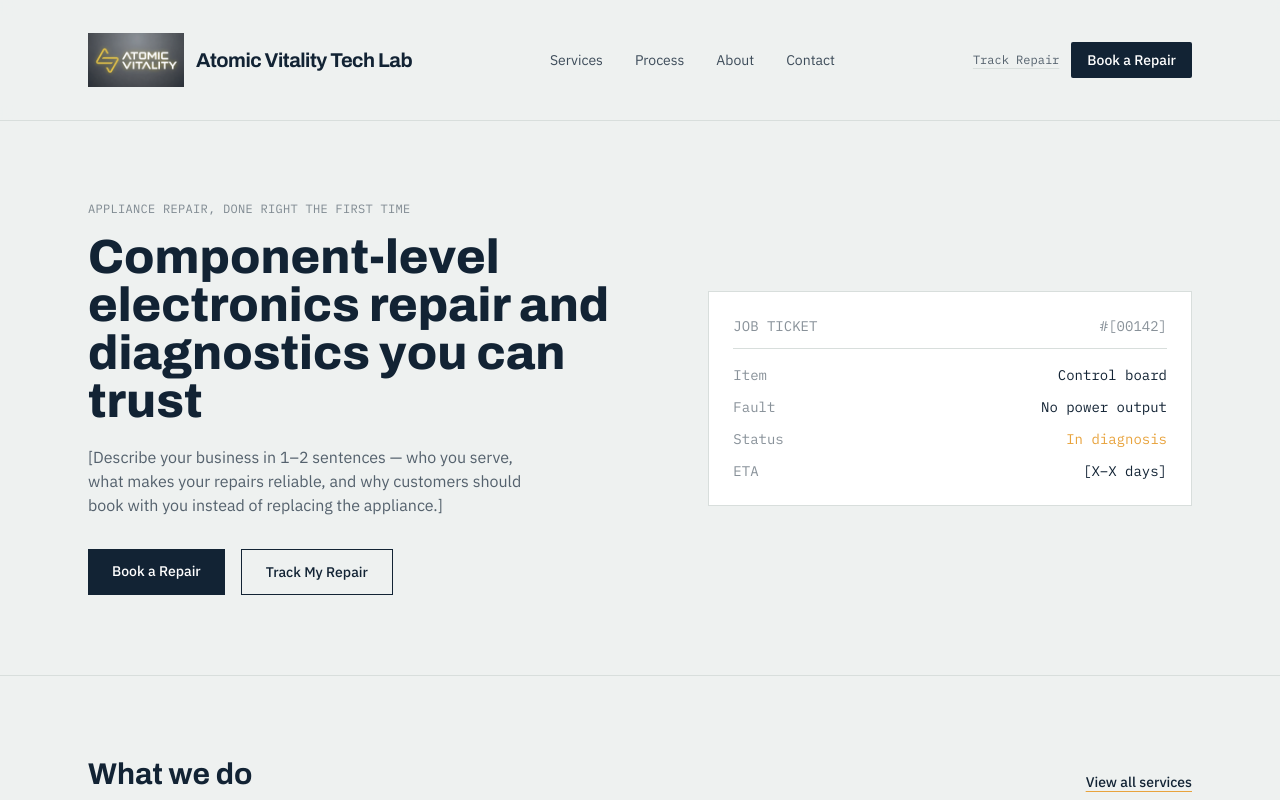
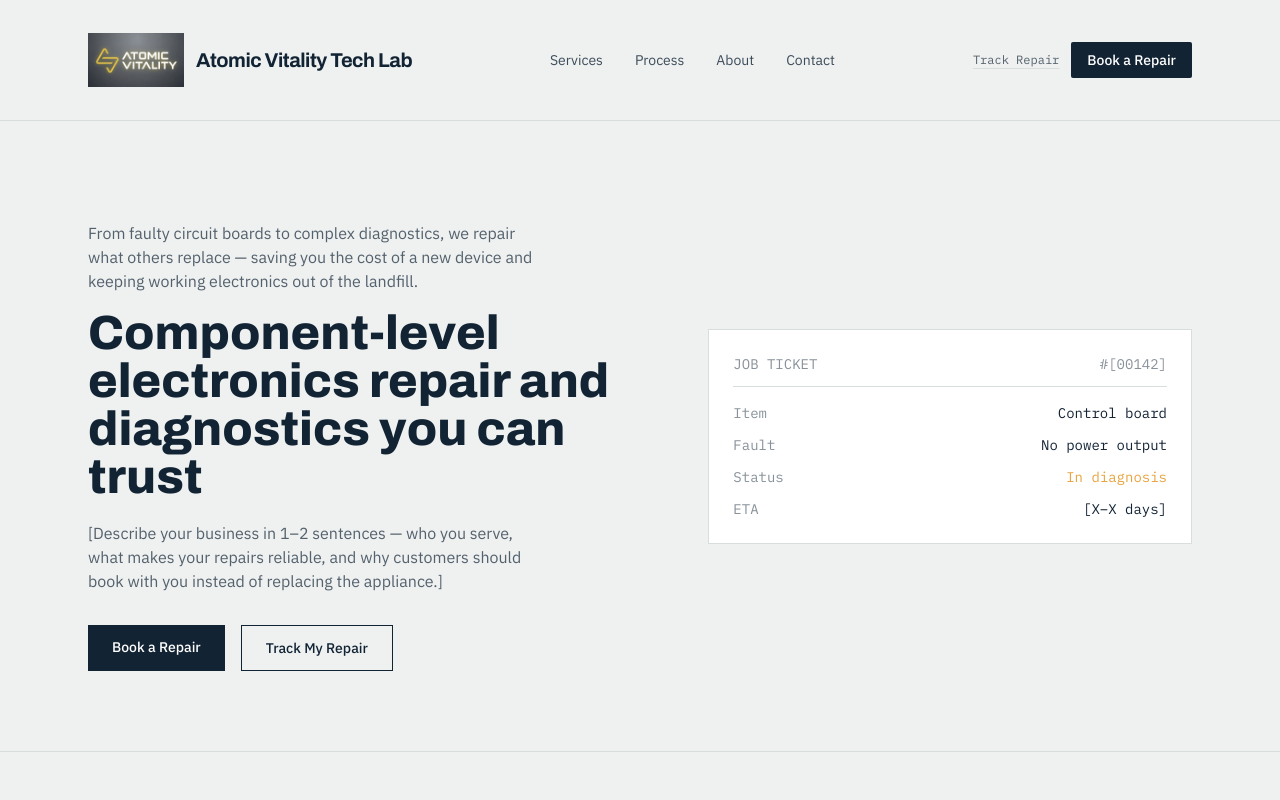
Before and after one commit to sgnjoroge254/appliance-repair-website, a Next.js app: page / in a window 1280 px wide. Shown: the top 800 px of the page. Built offline with nearby package versions, Linux system fonts and the light colour scheme.

Commit message:
Update page.tsx

```diff
--- a/app/page.tsx
+++ b/app/page.tsx
@@ -9,7 +9,9 @@ export default function Home() {
       <section className="border-b border-steelline bg-steel">
         <div className="mx-auto grid max-w-6xl gap-10 px-6 py-20 md:grid-cols-[1.2fr_1fr] md:items-center">
           <div>
-            <p className="font-mono text-xs uppercase tracking-wide text-ink/50">Appliance repair, done right the first time</p>
+          <p className="mt-5 max-w-md font-body text-base text-ink/70">
+              From faulty circuit boards to complex diagnostics, we repair what others replace — saving you the cost of a new device and keeping working electronics out of the landfill.
+            </p>
             <h1 className="mt-4 font-head text-4xl font-extrabold leading-[1.05] text-ink sm:text-5xl">
               {businessInfo.tagline}
             </h1>
```
